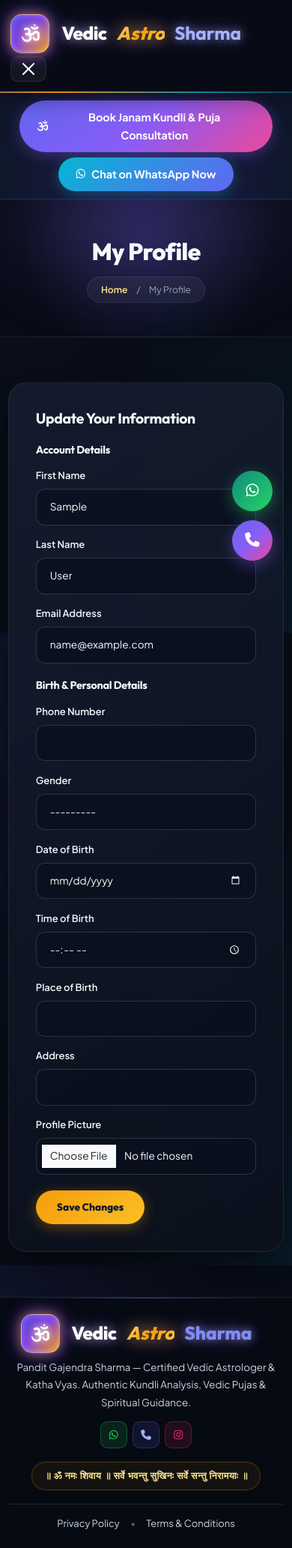
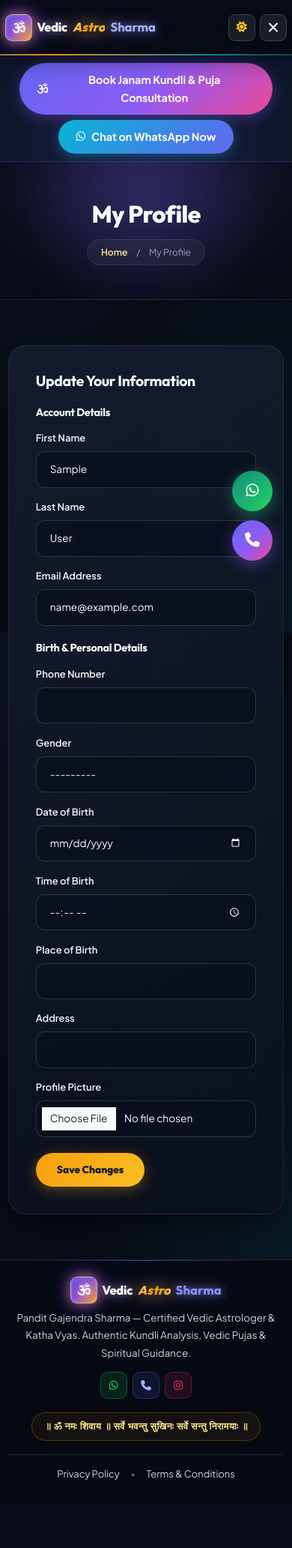
Before and after one commit to krishnapatidar2805/vedic_astro, a Django app: page /accounts/profile/ in a window 390 px wide. Shown: the whole page at 75% size. After the commit the page ends 1974 px from the top, so only its background shows below. Run offline with Django 5.2, Linux system fonts and the light colour scheme; the visitor is signed in with stand-in values (Sample User, id 1).

Commit message:
Position theme toggle and hamburger icons side-by-side in mobile navbar with perfected light and dark mode styling

```diff
--- a/static/css/style.css
+++ b/static/css/style.css
@@ -597,13 +597,78 @@ h1, h2, h3, h4, h5, h6 {
   background: rgba(239, 68, 68, 0.15) !important;
 }
 
+/* ── NAV HEADER ACTIONS (TOP BAR) ── */
+.nav-header-actions {
+  display: flex;
+  align-items: center;
+  gap: 8px;
+  flex-shrink: 0;
+}
+
+.theme-toggle-btn {
+  width: 40px;
+  height: 40px;
+  border-radius: 10px;
+  border: 1.5px solid rgba(255, 255, 255, 0.16);
+  background: rgba(255, 255, 255, 0.08);
+  display: inline-flex;
+  align-items: center;
+  justify-content: center;
+  cursor: pointer;
+  transition: all 0.25s cubic-bezier(0.16, 1, 0.3, 1);
+  padding: 0;
+  backdrop-filter: blur(12px);
+  position: relative;
+  overflow: hidden;
+  box-shadow: 0 2px 10px rgba(0, 0, 0, 0.25);
+  flex-shrink: 0;
+}
+.theme-toggle-btn:hover {
+  transform: translateY(-2px);
+  background: rgba(255, 255, 255, 0.14);
+  border-color: #F59E0B;
+  box-shadow: 0 0 16px rgba(245, 158, 11, 0.45);
+}
+.theme-toggle-btn .theme-icon-sun {
+  color: #FBBF24;
+  font-size: 1.15rem;
+  display: block;
+  transition: transform 0.4s ease;
+}
+.theme-toggle-btn:hover .theme-icon-sun {
+  transform: rotate(45deg);
+}
+.theme-toggle-btn .theme-icon-moon {
+  display: none;
+  color: #4F46E5;
+  font-size: 1.15rem;
+  transition: transform 0.4s ease;
+}
+.theme-toggle-btn:hover .theme-icon-moon {
+  transform: rotate(-25deg);
+}
+
 .navbar-toggler {
-  background: rgba(255, 255, 255, 0.05);
-  border: 1px solid var(--border-glass);
-  padding: 8px 12px;
+  width: 40px;
+  height: 40px;
   border-radius: 10px;
+  background: rgba(255, 255, 255, 0.08);
+  border: 1.5px solid rgba(255, 255, 255, 0.16);
+  padding: 0;
+  display: inline-flex;
+  align-items: center;
+  justify-content: center;
   cursor: pointer;
-  transition: all 0.3s ease;
+  transition: all 0.25s cubic-bezier(0.16, 1, 0.3, 1);
+  backdrop-filter: blur(12px);
+  box-shadow: 0 2px 10px rgba(0, 0, 0, 0.25);
+  flex-shrink: 0;
+}
+.navbar-toggler:hover {
+  transform: translateY(-2px);
+  background: rgba(255, 255, 255, 0.14);
+  border-color: rgba(255, 255, 255, 0.35);
+  box-shadow: 0 0 16px rgba(255, 255, 255, 0.2);
 }
 .navbar-toggler:focus {
   box-shadow: none;
@@ -612,29 +677,32 @@ h1, h2, h3, h4, h5, h6 {
 .navbar-toggler-icon-custom {
   display: flex;
   flex-direction: column;
-  gap: 5px;
-  width: 22px;
+  align-items: center;
+  justify-content: center;
+  gap: 4.5px;
+  width: 20px;
+  height: 18px;
 }
 .navbar-toggler-icon-custom span {
   display: block;
-  width: 22px;
+  width: 20px;
   height: 2px;
   background: #FFFFFF;
   border-radius: 2px;
-  transition: all 0.3s ease;
+  transition: all 0.3s cubic-bezier(0.16, 1, 0.3, 1);
   transform-origin: center;
 }
 
 /* Morph to X when opened */
 .navbar-toggler:not(.collapsed) .navbar-toggler-icon-custom span:nth-child(1) {
-  transform: translateY(7px) rotate(45deg);
+  transform: translateY(6.5px) rotate(45deg);
 }
 .navbar-toggler:not(.collapsed) .navbar-toggler-icon-custom span:nth-child(2) {
   opacity: 0;
   transform: scaleX(0);
 }
 .navbar-toggler:not(.collapsed) .navbar-toggler-icon-custom span:nth-child(3) {
-  transform: translateY(-7px) rotate(-45deg);
+  transform: translateY(-6.5px) rotate(-45deg);
 }
 
 /* ── NAV ACTIONS & MOBILE COLLAPSE ── */
@@ -644,6 +712,42 @@ h1, h2, h3, h4, h5, h6 {
 }
 
 @media (max-width: 991.98px) {
+  .navbar-brand {
+    font-size: 1.3rem !important;
+    gap: 8px !important;
+  }
+  .brand-icon-box {
+    width: 42px !important;
+    height: 42px !important;
+    font-size: 1.35rem !important;
+    border-radius: 12px !important;
+    margin-right: 0 !important;
+  }
+  .theme-toggle-btn,
+  .navbar-toggler {
+    width: 38px !important;
+    height: 38px !important;
+    border-radius: 10px !important;
+  }
+  .theme-toggle-btn .theme-icon-sun,
+  .theme-toggle-btn .theme-icon-moon {
+    font-size: 1.05rem !important;
+  }
+  .navbar-toggler-icon-custom {
+    width: 18px !important;
+    height: 16px !important;
+    gap: 4px !important;
+  }
+  .navbar-toggler-icon-custom span {
+    width: 18px !important;
+  }
+  .navbar-toggler:not(.collapsed) .navbar-toggler-icon-custom span:nth-child(1) {
+    transform: translateY(6px) rotate(45deg);
+  }
+  .navbar-toggler:not(.collapsed) .navbar-toggler-icon-custom span:nth-child(3) {
+    transform: translateY(-6px) rotate(-45deg);
+  }
+
   #mainNavMenu {
     background: rgba(11, 16, 28, 0.98);
     border: 1px solid rgba(255, 255, 255, 0.1);
@@ -660,12 +764,59 @@ h1, h2, h3, h4, h5, h6 {
     padding: 10px 16px !important;
     border-radius: 10px;
   }
-  .nav-actions-wrap {
-    padding-top: 14px;
-    border-top: 1px solid rgba(255, 255, 255, 0.08);
-    margin-top: 8px;
-    width: 100%;
-    justify-content: space-between;
+}
+
+@media (max-width: 576px) {
+  .navbar-brand {
+    font-size: 1.15rem !important;
+    white-space: nowrap !important;
+    gap: 6px !important;
+    margin-right: 0 !important;
+    flex-shrink: 1 !important;
+    min-width: 0 !important;
+  }
+  .brand-icon-box {
+    width: 36px !important;
+    height: 36px !important;
+    font-size: 1.15rem !important;
+    border-radius: 9px !important;
+    margin-right: 0 !important;
+    flex-shrink: 0 !important;
+  }
+  .brand-lokeshh,
+  .brand-ai,
+  .brand-tools {
+    font-size: 1.15rem !important;
+  }
+  .brand-ai {
+    margin: 0 1px !important;
+  }
+  .nav-header-actions {
+    gap: 6px !important;
+  }
+  .theme-toggle-btn,
+  .navbar-toggler {
+    width: 36px !important;
+    height: 36px !important;
+    border-radius: 9px !important;
+  }
+  .theme-toggle-btn .theme-icon-sun,
+  .theme-toggle-btn .theme-icon-moon {
+    font-size: 1rem !important;
+  }
+  .navbar-toggler-icon-custom {
+    width: 16px !important;
+    height: 14px !important;
+    gap: 3.5px !important;
+  }
+  .navbar-toggler-icon-custom span {
+    width: 16px !important;
+  }
+  .navbar-toggler:not(.collapsed) .navbar-toggler-icon-custom span:nth-child(1) {
+    transform: translateY(5.5px) rotate(45deg);
+  }
+  .navbar-toggler:not(.collapsed) .navbar-toggler-icon-custom span:nth-child(3) {
+    transform: translateY(-5.5px) rotate(-45deg);
   }
 }
 
@@ -2979,48 +3130,6 @@ h1, h2, h3, h4, h5, h6 {
   left: -12px;
 }
 
-/* ── THEME TOGGLE BUTTON ── */
-.theme-toggle-btn {
-  width: 44px;
-  height: 44px;
-  border-radius: 50%;
-  border: 1.5px solid rgba(255, 255, 255, 0.15);
-  background: rgba(15, 23, 42, 0.85);
-  display: inline-flex;
-  align-items: center;
-  justify-content: center;
-  cursor: pointer;
-  transition: all 0.35s cubic-bezier(0.16, 1, 0.3, 1);
-  padding: 0;
-  backdrop-filter: blur(12px);
-  position: relative;
-  overflow: hidden;
-  box-shadow: 0 4px 15px rgba(0, 0, 0, 0.35);
-}
-.theme-toggle-btn:hover {
-  transform: translateY(-2px) scale(1.08);
-  border-color: #F59E0B;
-  box-shadow: 0 0 20px rgba(245, 158, 11, 0.5), 0 8px 25px rgba(0, 0, 0, 0.45);
-}
-.theme-toggle-btn .theme-icon-sun {
-  color: #FBBF24;
-  font-size: 1.25rem;
-  display: block;
-  transition: transform 0.4s ease, opacity 0.3s;
-}
-.theme-toggle-btn:hover .theme-icon-sun {
-  transform: rotate(45deg);
-}
-.theme-toggle-btn .theme-icon-moon {
-  display: none;
-  color: #4F46E5;
-  font-size: 1.25rem;
-  transition: transform 0.4s ease, opacity 0.3s;
-}
-.theme-toggle-btn:hover .theme-icon-moon {
-  transform: rotate(-25deg);
-}
-
 /* ── CLASSIC ABOUT SECTION ── */
 .about-img-wrap {
   position: relative;
@@ -3870,8 +3979,15 @@ h1, h2, h3, h4, h5, h6 {
 }
 
 [data-theme="light"] .navbar-toggler {
-  background: rgba(15, 23, 42, 0.05) !important;
-  border: 1.5px solid rgba(15, 23, 42, 0.2) !important;
+  background: #FFFFFF !important;
+  border: 1.5px solid rgba(15, 23, 42, 0.18) !important;
+  box-shadow: 0 2px 8px rgba(15, 23, 42, 0.06) !important;
+}
+
+[data-theme="light"] .navbar-toggler:hover {
+  background: #F8FAFC !important;
+  border-color: #4F46E5 !important;
+  box-shadow: 0 0 14px rgba(79, 70, 229, 0.22) !important;
 }
 
 [data-theme="light"] .navbar-toggler:focus {
@@ -3880,6 +3996,14 @@ h1, h2, h3, h4, h5, h6 {
 
 [data-theme="light"] .navbar-toggler-icon-custom span {
   background: #0F172A !important;
+}
+
+[data-theme="light"] .navbar-toggler:not(.collapsed) {
+  border-color: #4F46E5 !important;
+}
+
+[data-theme="light"] .navbar-toggler:not(.collapsed) .navbar-toggler-icon-custom span {
+  background: #4F46E5 !important;
 }
 
 @media (max-width: 991.98px) {
@@ -4289,9 +4413,6 @@ h1, h2, h3, h4, h5, h6 {
   box-shadow: 0 4px 16px rgba(2, 132, 199, 0.3) !important;
 }
 
-[data-theme="light"] .navbar-brand {
-  font-size: 1.75rem !important;
-}
 
 [data-theme="light"] .brand-lokeshh {
   color: #0F172A !important;
--- a/templates/base.html
+++ b/templates/base.html
@@ -16,7 +16,7 @@
 <link rel="preconnect" href="https://fonts.gstatic.com" crossorigin>
 <link href="https://fonts.googleapis.com/css2?family=Outfit:wght@300;400;500;600;700;800;900&family=Plus+Jakarta+Sans:wght@300;400;500;600;700;800&display=swap" rel="stylesheet">
 <!-- Custom CSS -->
-<link rel="stylesheet" href="{% static 'css/style.css' %}?v=55.0">
+<link rel="stylesheet" href="{% static 'css/style.css' %}?v=56.0">
 <script>
   (function() {
     var savedTheme = localStorage.getItem('site-theme') || 'dark';
@@ -37,13 +37,20 @@
 
 <!-- ── NAVBAR ── -->
 <nav class="navbar navbar-expand-lg fixed-top" id="mainNav">
-  <div class="container-fluid px-3 px-md-4 px-lg-4" style="max-width: 1440px;">
-    <a class="navbar-brand me-lg-4" href="{% url 'core:home' %}">
+  <div class="container-fluid px-2 px-sm-3 px-md-4 px-lg-4" style="max-width: 1440px;">
+    <a class="navbar-brand me-auto me-lg-4 d-flex align-items-center" href="{% url 'core:home' %}">
       <div class="brand-icon-box">
         <i class="fa-solid fa-om"></i>
       </div>
       <span class="brand-lokeshh">Vedic</span><span class="brand-ai">Astro</span><span class="brand-tools">Sharma</span>
     </a>
+
+    <!-- Top Right Actions Group (Theme Toggle + Hamburger) -->
+    <div class="nav-header-actions d-flex align-items-center gap-2 order-lg-3">
+      <button id="themeToggleBtn" class="theme-toggle-btn" type="button" aria-label="Toggle Light and Dark Mode" title="Toggle Theme (Light / Dark)">
+        <i class="fa-solid fa-sun theme-icon-sun"></i>
+        <i class="fa-solid fa-moon theme-icon-moon"></i>
+      </button>
 
       <button class="navbar-toggler" type="button" data-bs-toggle="collapse" data-bs-target="#mainNavMenu" aria-controls="mainNavMenu" aria-expanded="false" aria-label="Toggle navigation">
         <div class="navbar-toggler-icon-custom">
@@ -52,8 +59,9 @@
           <span></span>
         </div>
       </button>
+    </div>
 
-    <div class="collapse navbar-collapse" id="mainNavMenu">
+    <div class="collapse navbar-collapse order-lg-2" id="mainNavMenu">
       <!-- Main Nav Links aligned to the RIGHT side -->
       <ul class="navbar-nav ms-auto align-items-lg-center gap-lg-2 gap-xl-3 my-2 my-lg-0">
         <li class="nav-item"><a class="nav-link" href="{% url 'core:home' %}">Home</a></li>
@@ -62,14 +70,6 @@
         <li class="nav-item"><a class="nav-link" href="{% url 'gallery:list' %}">Gallery</a></li>
         <li class="nav-item"><a class="nav-link" href="{% url 'core:contact' %}">Contact</a></li>
       </ul>
-
-      <!-- Right Action Items (Theme Toggle) -->
-      <div class="nav-actions-wrap d-flex align-items-center ms-lg-3 me-lg-2 pt-2 pt-lg-0">
-        <button id="themeToggleBtn" class="theme-toggle-btn" type="button" aria-label="Toggle Light and Dark Mode" title="Toggle Theme (Light / Dark)">
-          <i class="fa-solid fa-sun theme-icon-sun"></i>
-          <i class="fa-solid fa-moon theme-icon-moon"></i>
-        </button>
-      </div>
     </div>
   </div>
 </nav>
```
Lines whose indentation alone changed are shown as unchanged.
